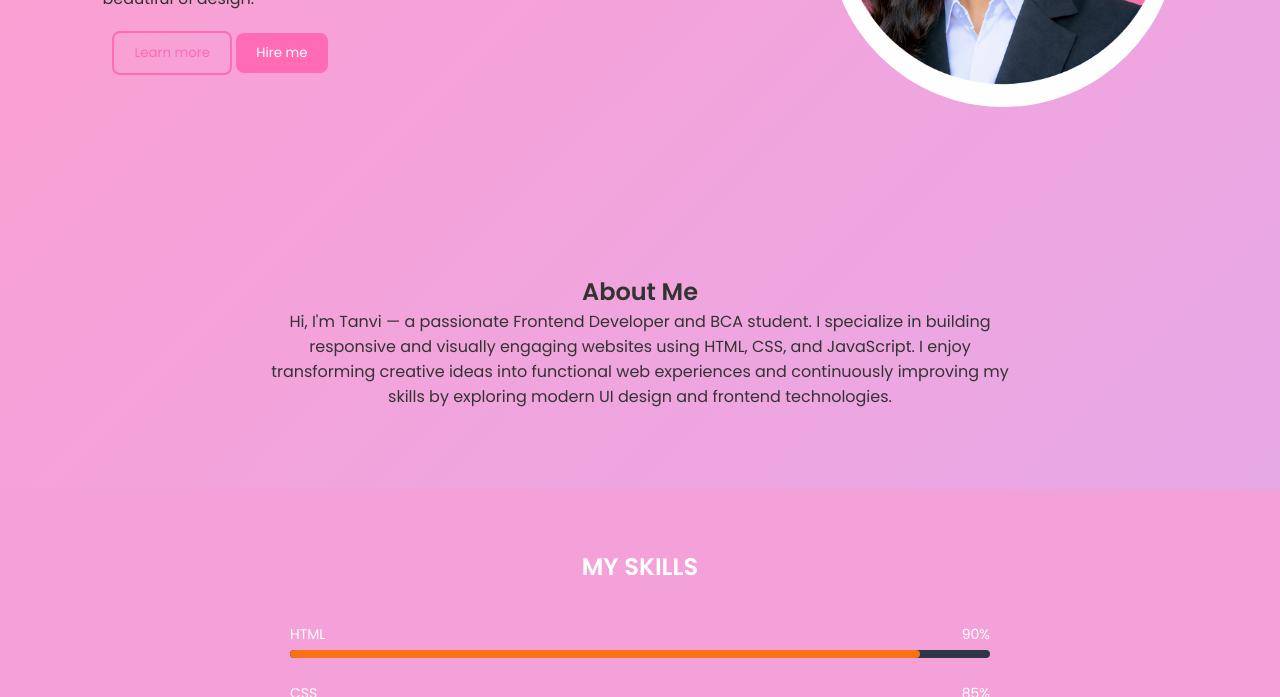
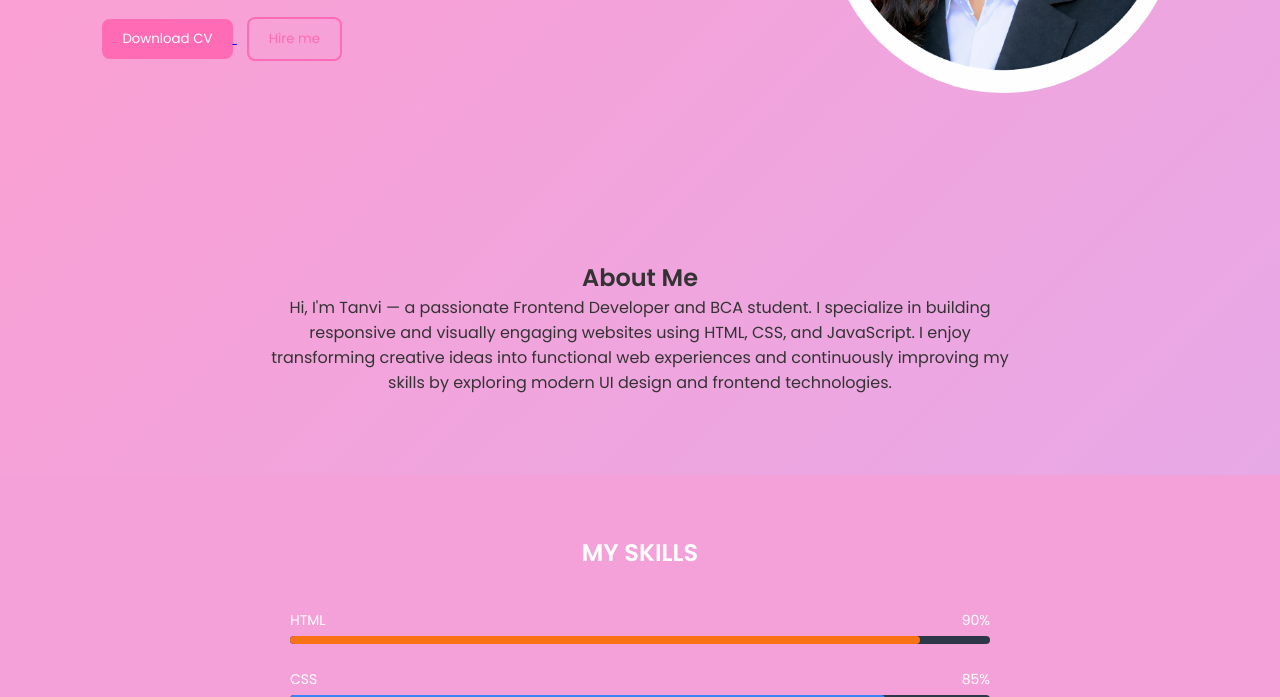
Before and after one commit to Tanvi-gupta-cmd/My-Portfolio, a plain HTML site: page index.html in a window 1280 px wide. Shown: the part 403-1100 px from the top of the page. Drawn offline with Linux system fonts and the light colour scheme.

Commit message:
Update index.html

```diff
--- a/index.html
+++ b/index.html
@@ -33,7 +33,6 @@
 <button id="themeToggle">🌙</button>
 </nav>
 
-<button class="btn">Download CV</button>
 
 </header>
 
@@ -52,8 +51,11 @@ websites and beautiful UI design.
 </p>
 
 <div class="hero-buttons">
-<button class="btn-outline">Learn more</button>
-<button class="btn">Hire me</button>
+ <a href="resume.pdf"download="my_cv">
+<button class="btn">Download CV</button>
+  </a>
+
+<button class="btn-outline">Hire me</button>
 </div>
 
 
```
